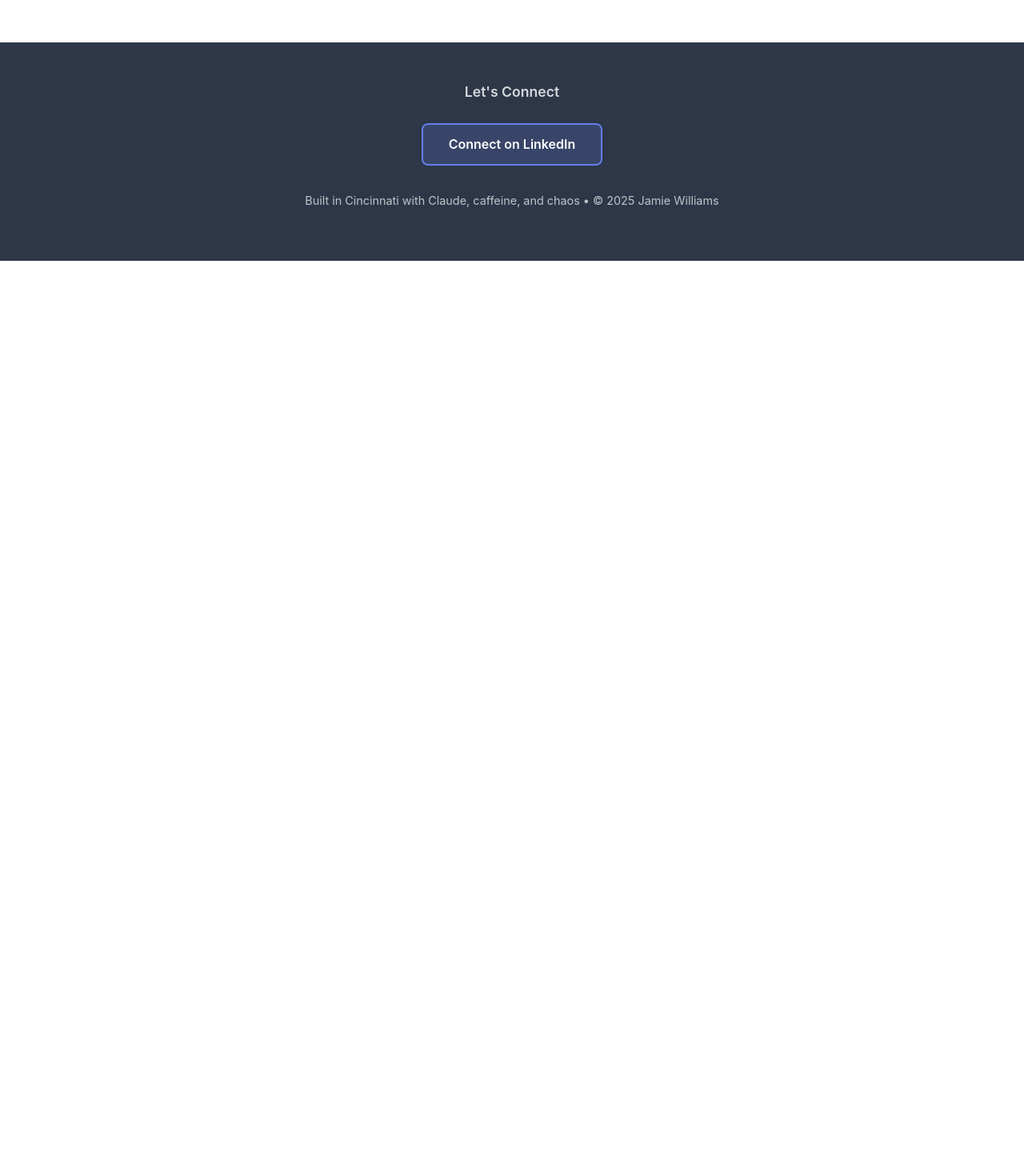
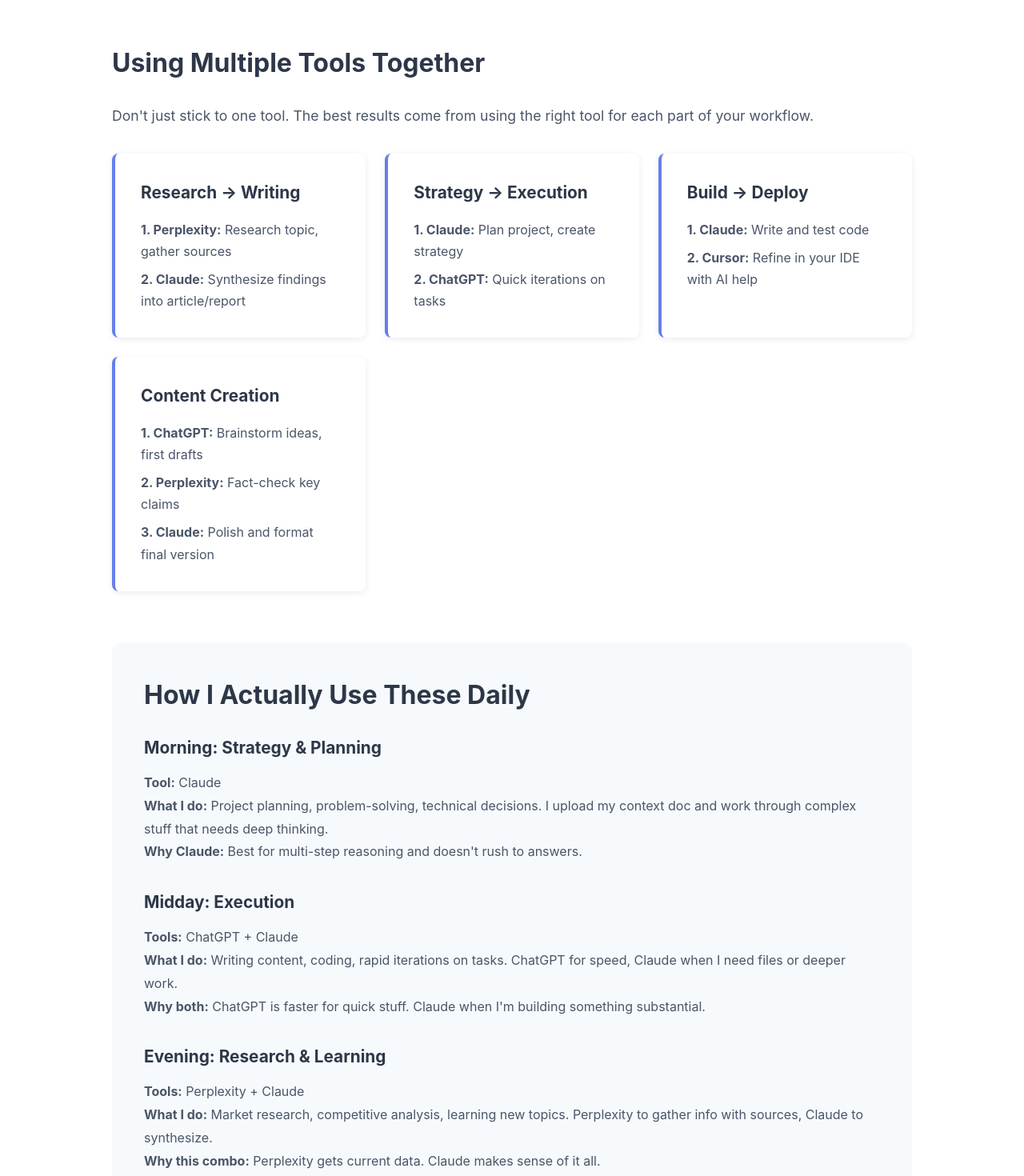
Before and after one commit to givemetheballai-debug/Buildwithjamie, a Next.js app: page /resources/tool-comparison in a window 1280 px wide. Shown: the part 1240-2710 px from the top of the page at 80% size. Before the commit the page ends 1566 px from the top, so only its background shows below. Built offline with nearby package versions, Linux system fonts and the light colour scheme.

Commit message:
Update page.js

```diff
--- a/app/resources/tool-comparison/page.js
+++ b/app/resources/tool-comparison/page.js
@@ -109,6 +109,127 @@
             </div>
           </div>
 
+          {/* Using Multiple Tools Together */}
+          <div style={{marginTop: '4rem'}}>
+            <h2 style={{fontSize: '2rem', marginBottom: '1.5rem', color: '#2d3748'}}>Using Multiple Tools Together</h2>
+            <p style={{fontSize: '1.1rem', color: '#4a5568', marginBottom: '2rem', lineHeight: '1.8'}}>
+              Don't just stick to one tool. The best results come from using the right tool for each part of your workflow.
+            </p>
+
+            <div style={{
+              display: 'grid',
+              gridTemplateColumns: 'repeat(auto-fit, minmax(300px, 1fr))',
+              gap: '1.5rem'
+            }}>
+              <div style={{
+                padding: '2rem',
+                background: 'white',
+                borderRadius: '8px',
+                boxShadow: '0 2px 8px rgba(0,0,0,0.08)',
+                borderLeft: '4px solid #667eea'
+              }}>
+                <h3 style={{fontSize: '1.3rem', marginBottom: '1rem', color: '#2d3748'}}>
+                  Research → Writing
+                </h3>
+                <p style={{color: '#4a5568', lineHeight: '1.7', marginBottom: '0.5rem'}}>
+                  <strong>1. Perplexity:</strong> Research topic, gather sources
+                </p>
+                <p style={{color: '#4a5568', lineHeight: '1.7'}}>
+                  <strong>2. Claude:</strong> Synthesize findings into article/report
+                </p>
+              </div>
+
+              <div style={{
+                padding: '2rem',
+                background: 'white',
+                borderRadius: '8px',
+                boxShadow: '0 2px 8px rgba(0,0,0,0.08)',
+                borderLeft: '4px solid #667eea'
+              }}>
+                <h3 style={{fontSize: '1.3rem', marginBottom: '1rem', color: '#2d3748'}}>
+                  Strategy → Execution
+                </h3>
+                <p style={{color: '#4a5568', lineHeight: '1.7', marginBottom: '0.5rem'}}>
+                  <strong>1. Claude:</strong> Plan project, create strategy
+                </p>
+                <p style={{color: '#4a5568', lineHeight: '1.7'}}>
+                  <strong>2. ChatGPT:</strong> Quick iterations on tasks
+                </p>
+              </div>
+
+              <div style={{
+                padding: '2rem',
+                background: 'white',
+                borderRadius: '8px',
+                boxShadow: '0 2px 8px rgba(0,0,0,0.08)',
+                borderLeft: '4px solid #667eea'
+              }}>
+                <h3 style={{fontSize: '1.3rem', marginBottom: '1rem', color: '#2d3748'}}>
+                  Build → Deploy
+                </h3>
+                <p style={{color: '#4a5568', lineHeight: '1.7', marginBottom: '0.5rem'}}>
+                  <strong>1. Claude:</strong> Write and test code
+                </p>
+                <p style={{color: '#4a5568', lineHeight: '1.7'}}>
+                  <strong>2. Cursor:</strong> Refine in your IDE with AI help
+                </p>
+              </div>
+
+              <div style={{
+                padding: '2rem',
+                background: 'white',
+                borderRadius: '8px',
+                boxShadow: '0 2px 8px rgba(0,0,0,0.08)',
+                borderLeft: '4px solid #667eea'
+              }}>
+                <h3 style={{fontSize: '1.3rem', marginBottom: '1rem', color: '#2d3748'}}>
+                  Content Creation
+                </h3>
+                <p style={{color: '#4a5568', lineHeight: '1.7', marginBottom: '0.5rem'}}>
+                  <strong>1. ChatGPT:</strong> Brainstorm ideas, first drafts
+                </p>
+                <p style={{color: '#4a5568', lineHeight: '1.7', marginBottom: '0.5rem'}}>
+                  <strong>2. Perplexity:</strong> Fact-check key claims
+                </p>
+                <p style={{color: '#4a5568', lineHeight: '1.7'}}>
+                  <strong>3. Claude:</strong> Polish and format final version
+                </p>
+              </div>
+            </div>
+          </div>
+
+          {/* My Daily Workflow */}
+          <div style={{marginTop: '4rem', padding: '2.5rem', background: '#f7fafc', borderRadius: '12px'}}>
+            <h2 style={{fontSize: '2rem', marginBottom: '1.5rem', color: '#2d3748'}}>How I Actually Use These Daily</h2>
+
+            <div style={{marginBottom: '2rem'}}>
+              <h3 style={{fontSize: '1.3rem', marginBottom: '0.8rem', color: '#2d3748'}}>Morning: Strategy & Planning</h3>
+              <p style={{color: '#4a5568', lineHeight: '1.8'}}>
+                <strong>Tool:</strong> Claude<br/>
+                <strong>What I do:</strong> Project planning, problem-solving, technical decisions. I upload my context doc and work through complex stuff that needs deep thinking.<br/>
+                <strong>Why Claude:</strong> Best for multi-step reasoning and doesn't rush to answers.
+              </p>
+            </div>
+
+            <div style={{marginBottom: '2rem'}}>
+              <h3 style={{fontSize: '1.3rem', marginBottom: '0.8rem', color: '#2d3748'}}>Midday: Execution</h3>
+              <p style={{color: '#4a5568', lineHeight: '1.8'}}>
+                <strong>Tools:</strong> ChatGPT + Claude<br/>
+                <strong>What I do:</strong> Writing content, coding, rapid iterations on tasks. ChatGPT for speed, Claude when I need files or deeper work.<br/>
+                <strong>Why both:</strong> ChatGPT is faster for quick stuff. Claude when I'm building something substantial.
+              </p>
+            </div>
+
+            <div>
+              <h3 style={{fontSize: '1.3rem', marginBottom: '0.8rem', color: '#2d3748'}}>Evening: Research & Learning</h3>
+              <p style={{color: '#4a5568', lineHeight: '1.8'}}>
+                <strong>Tools:</strong> Perplexity + Claude<br/>
+                <strong>What I do:</strong> Market research, competitive analysis, learning new topics. Perplexity to gather info with sources, Claude to synthesize.<br/>
+                <strong>Why this combo:</strong> Perplexity gets current data. Claude makes sense of it all.
+              </p>
+            </div>
+          </div>
+
         </div>
       </section>
 
```
